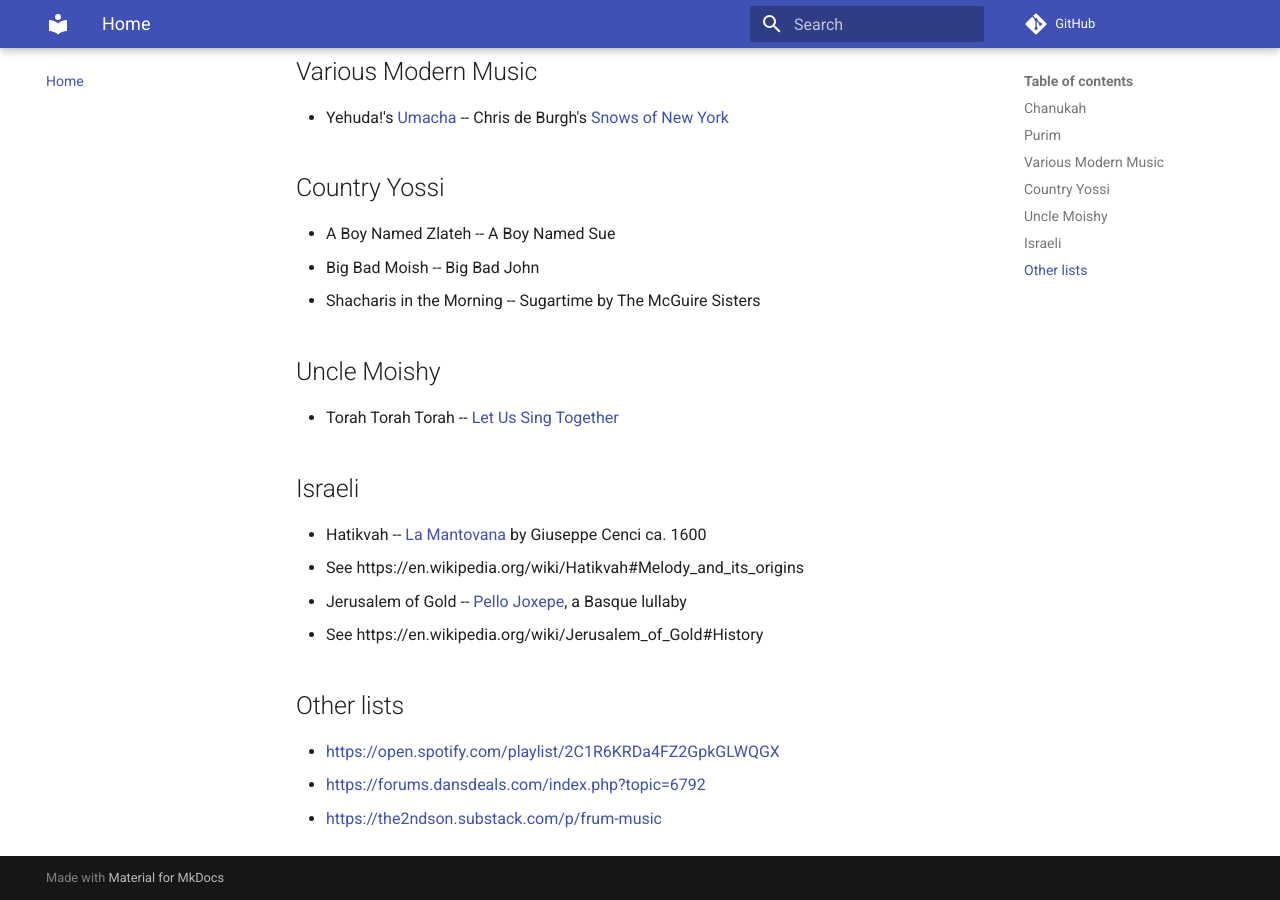
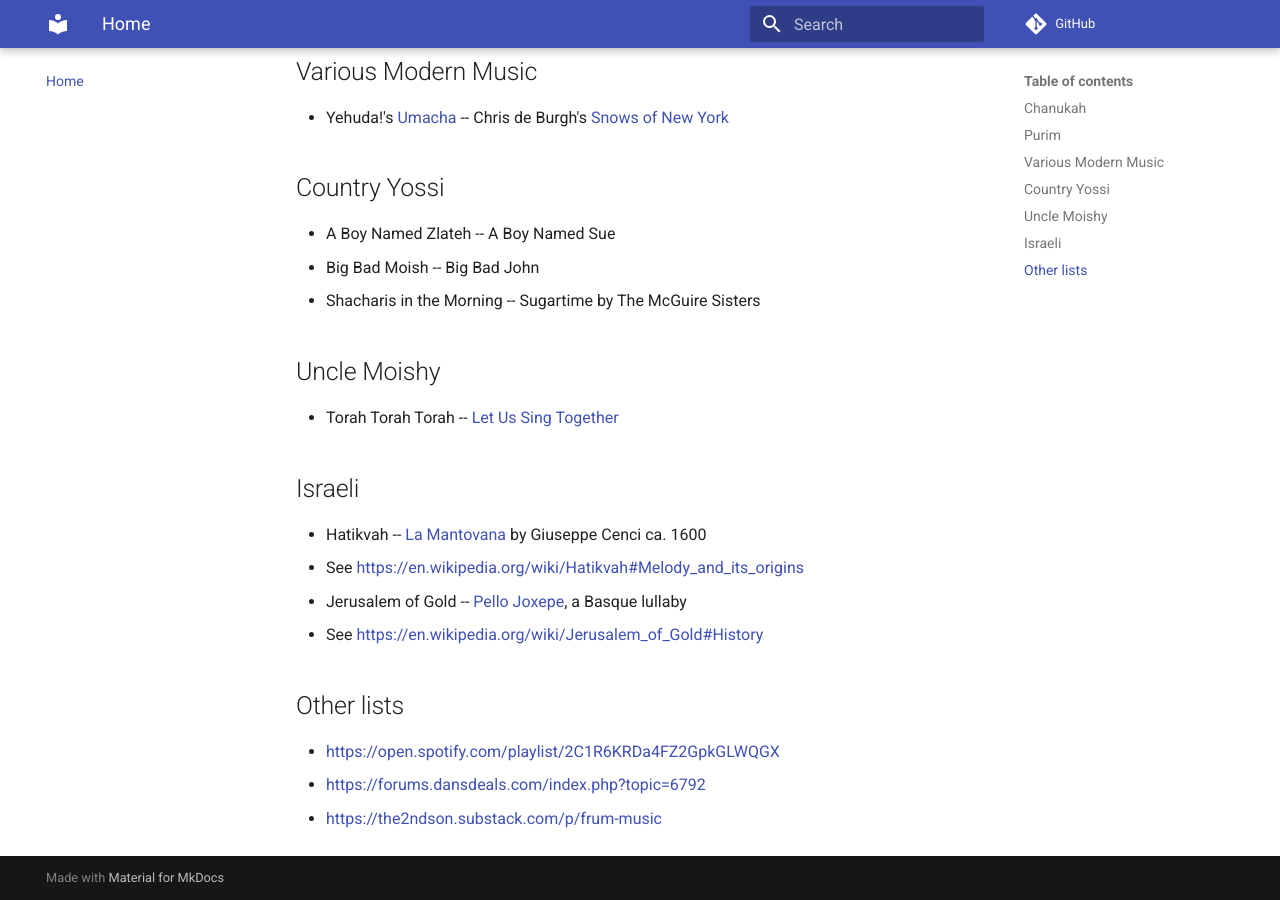
Before and after one commit to espire/jewishmusic, an MkDocs documentation site: the page built from docs/index.md, in a window 1280 px wide and 900 px high, scrolled down 700 px. Built offline with MkDocs 1.6.1 and Material for MkDocs 9.7.7, drawn with Linux system fonts in a browser that asks for light colours; comment, search, counter and statistics services are not loaded; some of the changed lines change nothing that is shown.

```diff
--- a/docs/index.md
+++ b/docs/index.md
@@ -31,11 +31,11 @@
 
 ## Israeli
 * Hatikvah -- [La Mantovana](https://www.youtube.com/watch?v=KK1Im3cvpz8) by Giuseppe Cenci ca. 1600
-  * See https://en.wikipedia.org/wiki/Hatikvah#Melody_and_its_origins
+  * See <https://en.wikipedia.org/wiki/Hatikvah#Melody_and_its_origins>
 * Jerusalem of Gold -- [Pello Joxepe](https://www.youtube.com/watch?v=ttuRcl1dK1M), a Basque lullaby
-  * See https://en.wikipedia.org/wiki/Jerusalem_of_Gold#History
+  * See <https://en.wikipedia.org/wiki/Jerusalem_of_Gold#History>
 
 ## Other lists
-* [https://open.spotify.com/playlist/2C1R6KRDa4FZ2GpkGLWQGX](https://open.spotify.com/playlist/2C1R6KRDa4FZ2GpkGLWQGX)
-* [https://forums.dansdeals.com/index.php?topic=6792](https://forums.dansdeals.com/index.php?topic=6792)
-* [https://the2ndson.substack.com/p/frum-music](https://the2ndson.substack.com/p/frum-music)
+* <https://open.spotify.com/playlist/2C1R6KRDa4FZ2GpkGLWQGX>
+* <https://forums.dansdeals.com/index.php?topic=6792>
+* <https://the2ndson.substack.com/p/frum-music>
```
